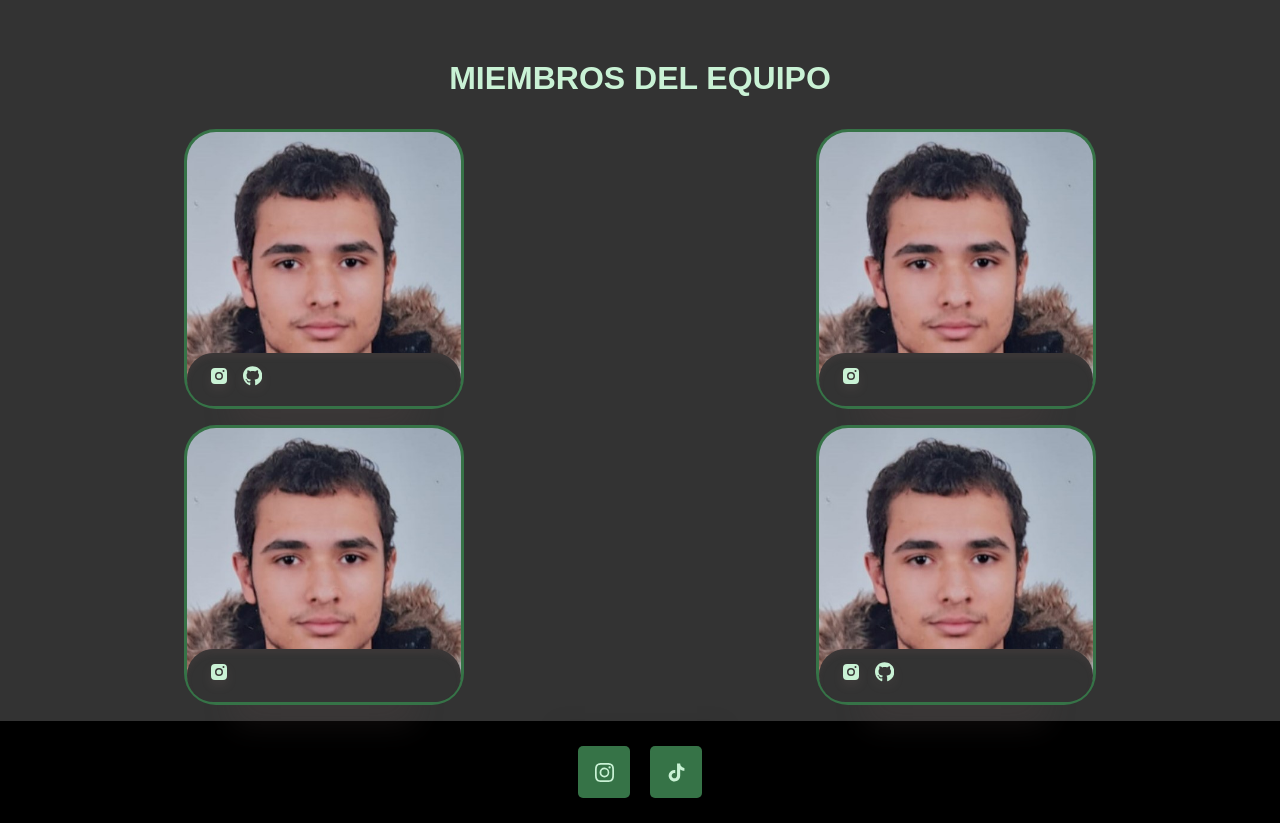
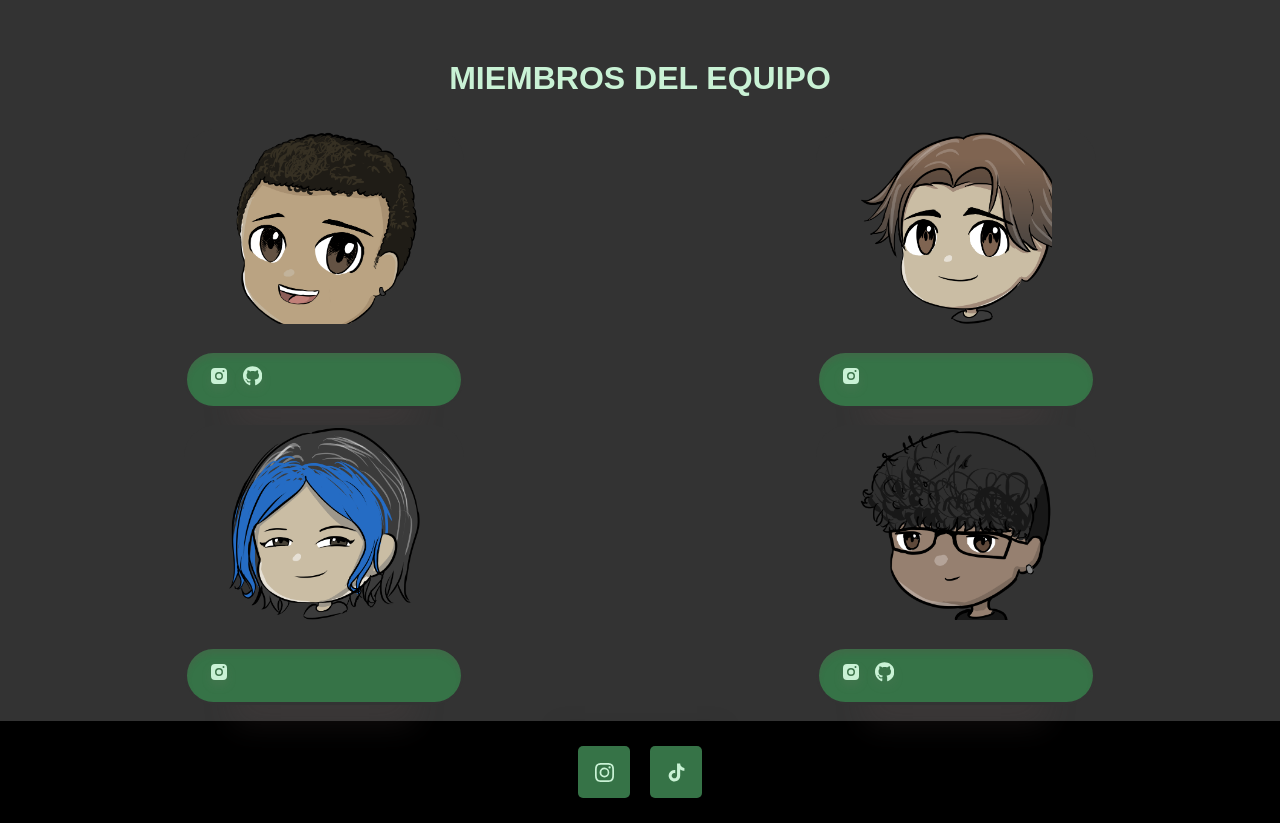
Before and after one commit to UnammedVideogame/unnamed, a plain HTML site: page index.html in a window 1280 px wide. Shown: the part 1340-2163 px from the top of the page. Drawn offline with nearby package versions, Linux system fonts and the light colour scheme.

Commit message:
Add files via upload

```diff
--- a/estilos.css
+++ b/estilos.css
@@ -107,7 +107,7 @@ header {
 .card {
     width: 280px;
     height: 280px;
-    background: #367347;
+    background: #333;
     border-radius: 32px;
     padding: 3px;
     position: relative;
@@ -138,9 +138,7 @@ header {
     height: calc(100% - 6px);
     top: 3px;
     left: 3px;
-    border-radius: 29px;
     z-index: 1;
-    border: 0px solid #333;
     overflow: hidden;
     transition: all 0.5s ease-in-out 0.2s, z-index 0.5s ease-in-out 0.2s;
   }
@@ -148,8 +146,8 @@ header {
   .card .profile-pic img {
     -o-object-fit: cover;
     object-fit: cover;
-    width: 100%;
-    height: 100%;
+    width: 70%;
+    height: 70%;
     -o-object-position: 0px 0px;
     object-position: 0px 0px;
     transition: all 0.5s ease-in-out 0s;
@@ -160,7 +158,7 @@ header {
     bottom: 3px;
     left: 3px;
     right: 3px;
-    background: #333;
+    background: #367347;
     top: 80%;
     border-radius: 29px;
     z-index: 2;
@@ -250,10 +248,7 @@ header {
     aspect-ratio: 1;
     top: 10px;
     left: 10px;
-    border-radius: 50%;
     z-index: 3;
-    border: 7px solid #C9F2D5;
-    box-shadow: rgba(96, 75, 74, 0.1882352941) 0px 5px 5px 0px;
     transition: all 0.5s ease-in-out, z-index 0.5s ease-in-out 0.1s;
   }
 
--- a/index.html
+++ b/index.html
@@ -181,7 +181,7 @@
                         <div class="card">
                             <div class="profile-pic">
 
-                                <img src="imagenesPaginaWebUnnamed/victor.jpg" alt="Profile Picture">
+                                <img src="imagenesPaginaWebUnnamed/victorchibi.png" alt="Profile Picture">
                             </div>
                             <div class="bottom">
                                 <div class="content">
@@ -207,7 +207,7 @@
                         <div class="card">
                             <div class="profile-pic">
 
-                                <img src="imagenesPaginaWebUnnamed/victor.jpg" alt="Profile Picture">
+                                <img src="imagenesPaginaWebUnnamed/diegochibi.png" alt="Profile Picture">
                             </div>
                             <div class="bottom">
                                 <div class="content">
@@ -230,7 +230,7 @@
                         <div class="card">
                             <div class="profile-pic">
 
-                                <img src="imagenesPaginaWebUnnamed/victor.jpg" alt="Profile Picture">
+                                <img src="imagenesPaginaWebUnnamed/irenechibi.png" alt="Profile Picture">
                             </div>
                             <div class="bottom">
                                 <div class="content">
@@ -253,7 +253,7 @@
                         <div class="card">
                             <div class="profile-pic">
 
-                                <img src="imagenesPaginaWebUnnamed/victor.jpg" alt="Profile Picture">
+                                <img src="imagenesPaginaWebUnnamed/davidchibi.png" alt="Profile Picture">
                             </div>
                             <div class="bottom">
                                 <div class="content">
```
Also changed, not shown: imagenesPaginaWebUnnamed/davidchibi.png (added), imagenesPaginaWebUnnamed/diegochibi.png (added), imagenesPaginaWebUnnamed/irenechibi.png (added), imagenesPaginaWebUnnamed/victorchibi.png (added).
